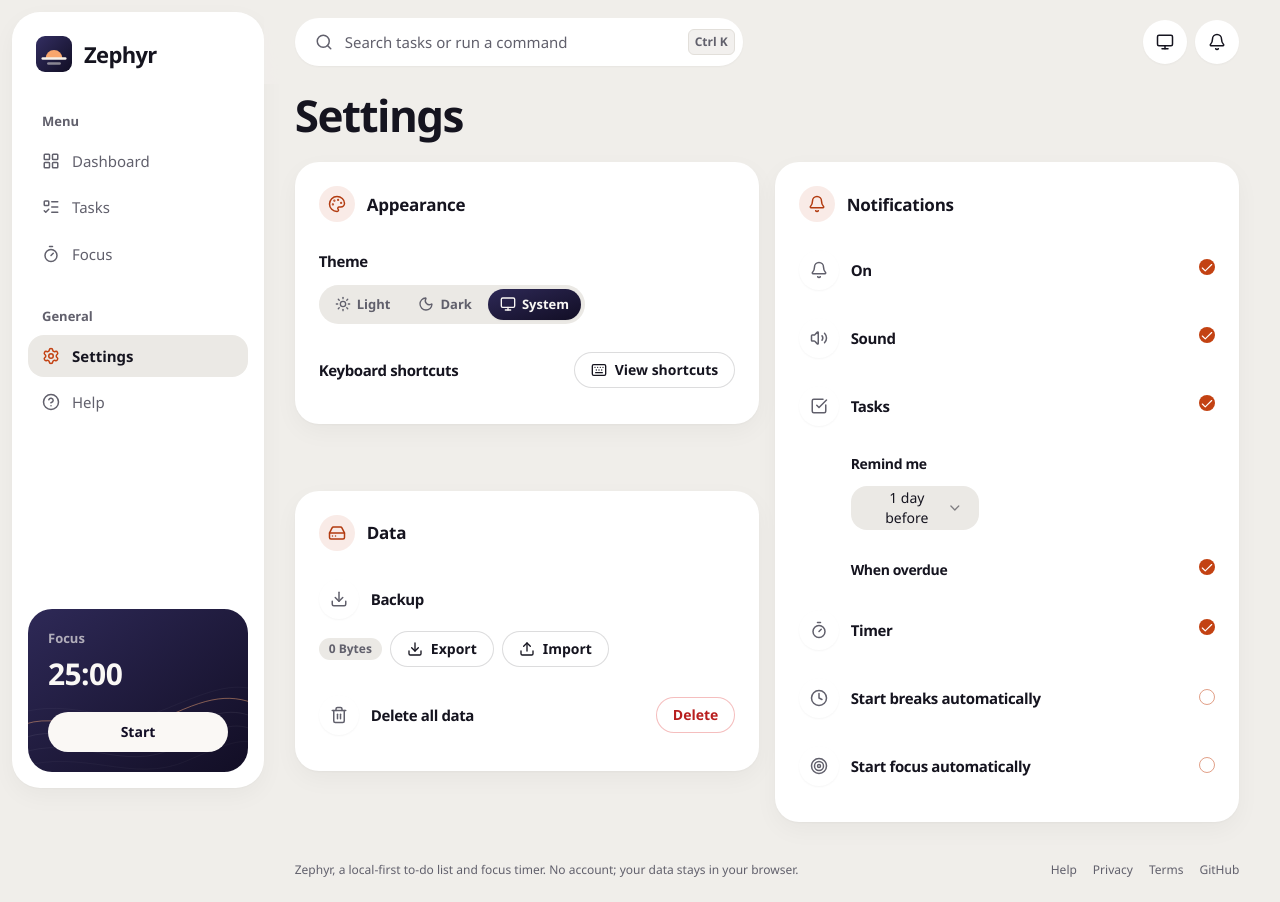
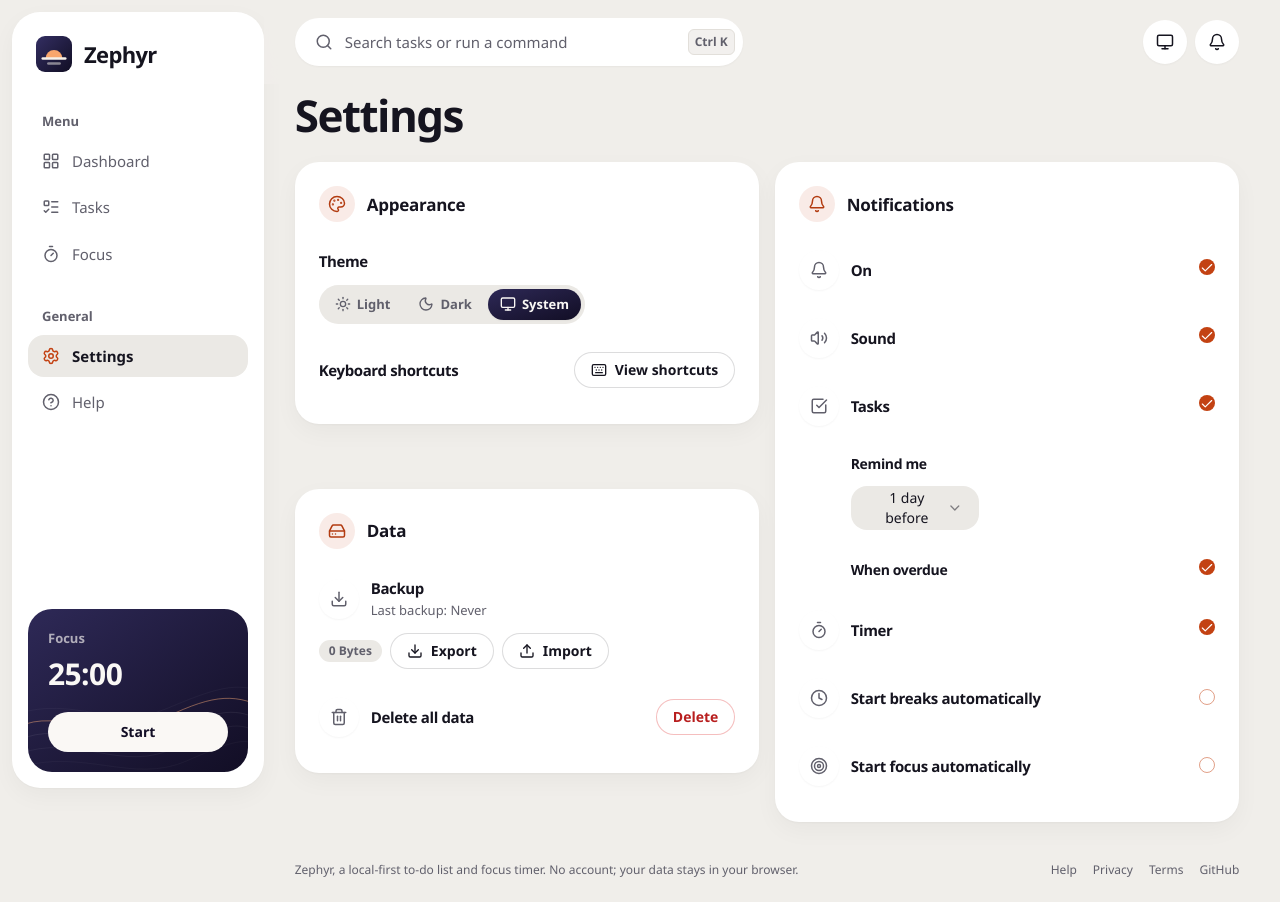
Before and after one commit to dominikkoenitzer/Zephyr, a React (Vite) app: page /settings in a window 1280 px wide. Built offline with nearby package versions, Linux system fonts and the light colour scheme.

Commit message:
Show when the last backup was made under Backup in Settings

```diff
--- a/src/pages/Settings.jsx
+++ b/src/pages/Settings.jsx
@@ -12,7 +12,7 @@ import { Select, SelectContent, SelectItem, SelectTrigger, SelectValue } from '.
 import ShortcutsDialog from '../components/Shortcuts/ShortcutsDialog';
 import { notificationService } from '../services/notificationService';
 import { localStorageService } from '../services/localStorage';
-import { applyBackup, deleteAllData, downloadBackup, isValidBackup } from '../lib/backup';
+import { applyBackup, deleteAllData, downloadBackup, isValidBackup, lastBackupLabel } from '../lib/backup';
 import { cn } from '../lib/utils';
 import { useSettings, useStoreValue } from '../hooks/useStore';
 import { useTheme } from '../hooks/useTheme';
@@ -28,6 +28,7 @@ const THEME_OPTIONS = [
 ];
 
 const readStorageInfo = () => localStorageService.getStorageInfo();
+const readLastBackup = () => localStorageService.getLastBackup();
 
 const pill = 'rounded-full bg-card px-2.5 py-0.5 text-[12px] font-semibold text-foreground';
 
@@ -76,6 +77,7 @@ function Settings() {
   // Re-reads itself on every write, so the figure moves as you use the app.
   const [storageInfo] = useStoreValue(readStorageInfo);
   const [settings] = useSettings();
+  const [lastBackup] = useStoreValue(readLastBackup);
 
   // The timer reads these when a phase runs out (lib/timer nextPhase).
   const handleSettingsChange = (updates) => {
@@ -281,7 +283,7 @@ function Settings() {
         <Card className="p-6">
           <SettingsCardTitle icon={HardDrive}>Data</SettingsCardTitle>
           <div className="mt-4 -mx-3 space-y-1">
-            <SettingRow icon={Download} title="Backup">
+            <SettingRow icon={Download} title="Backup" description={`Last backup: ${lastBackupLabel(lastBackup)}`}>
               <div className="flex flex-wrap items-center gap-2">
                 <span className={cn(pill, 'bg-accent tabular-nums text-muted-foreground')}>
                   {storageInfo.totalSizeFormatted || '0 Bytes'}
```
